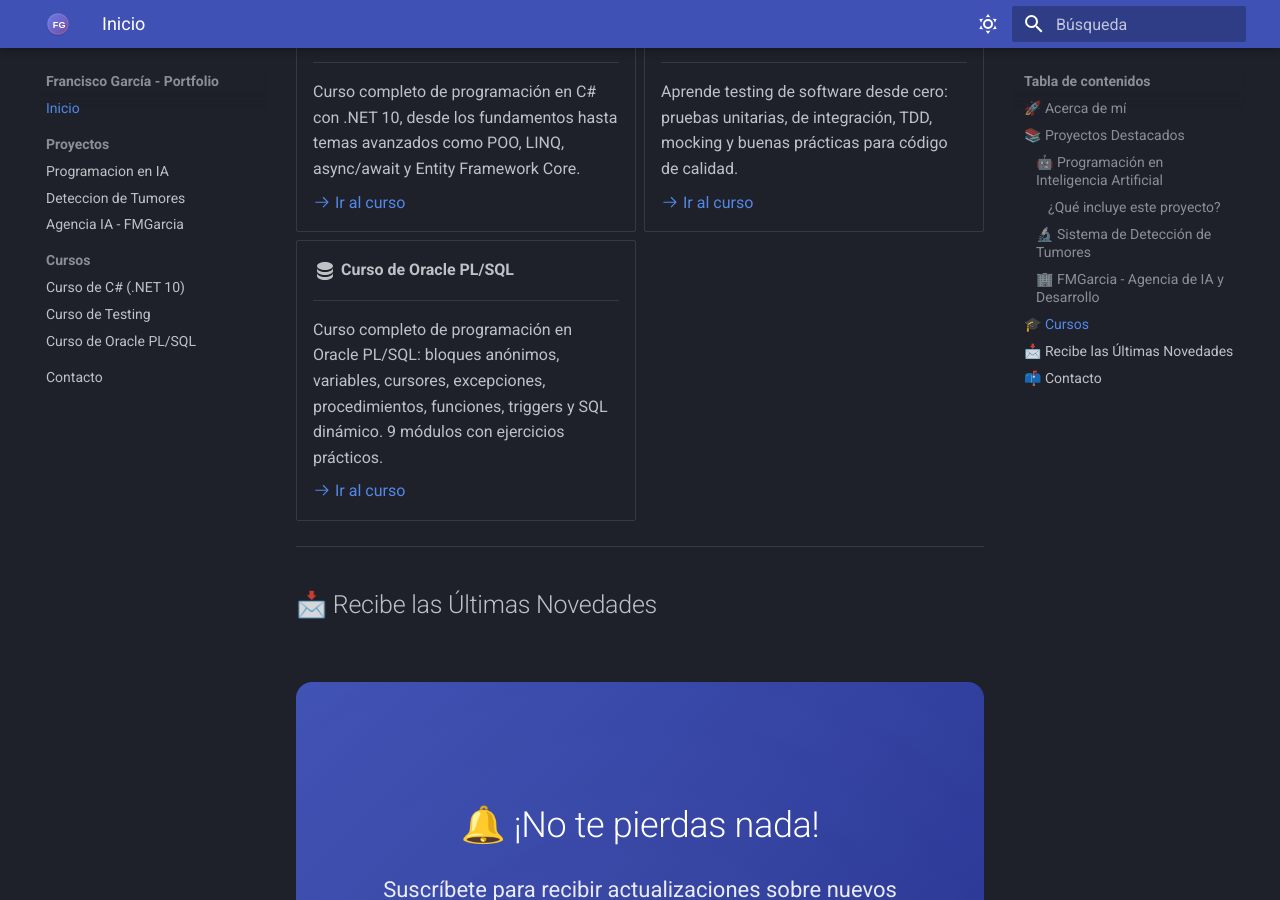
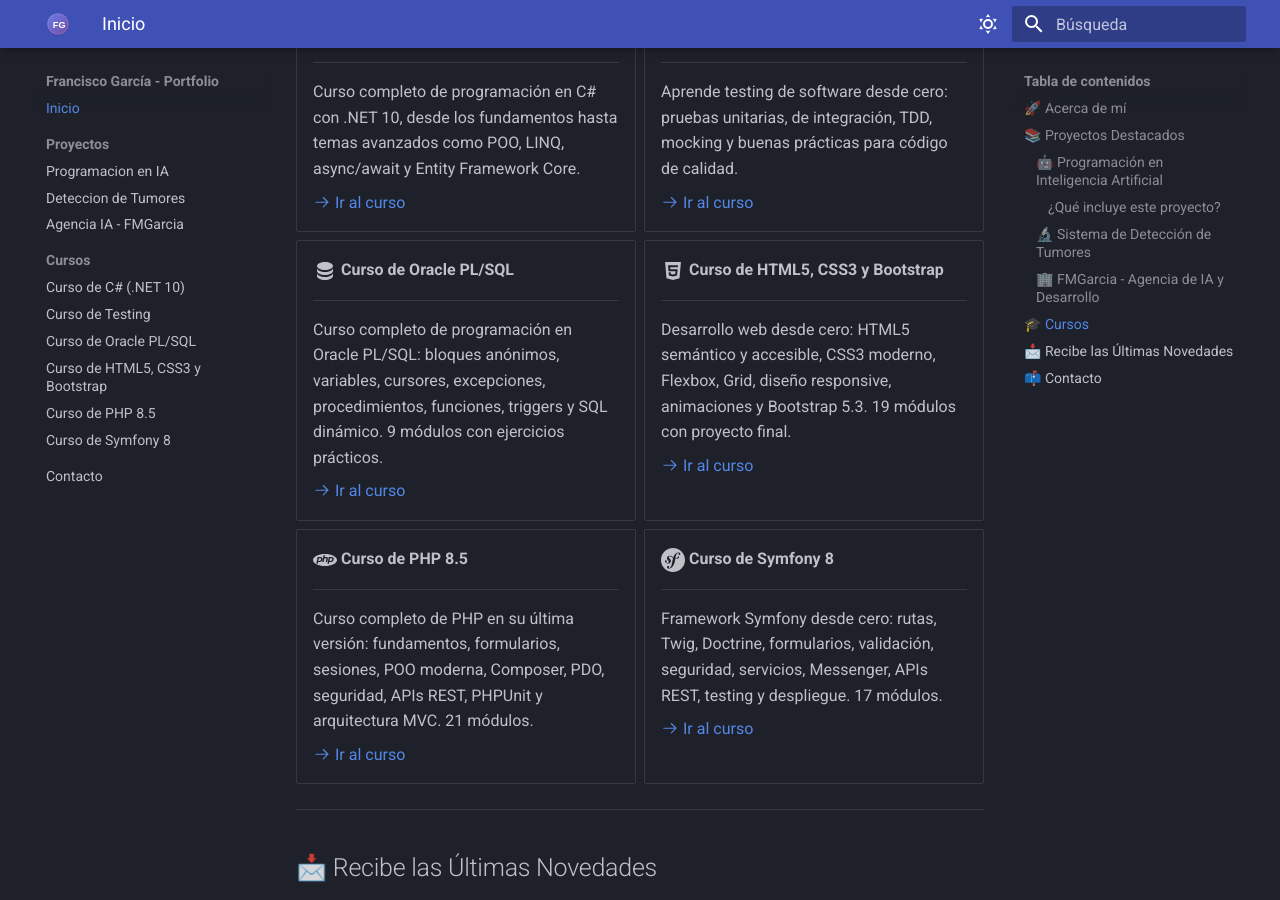
Before and after one commit to fmgarcia/fmgarcia.github.io, an MkDocs documentation site: the page built from docs/index.md, in a window 1280 px wide and 900 px high, scrolled down 2705 px. Built offline with MkDocs 1.6.1 and Material for MkDocs 9.7.7, drawn with Linux system fonts in a browser that asks for light colours; a script that is not in the unit is left out.

Commit message:
Añadir cursos de HTML5/CSS3/Bootstrap, PHP 8.5 y Symfony 8
Co-Authored-By: Claude Opus 5.5 <noreply@anthropic.com>

```diff
--- a/docs/index.md
+++ b/docs/index.md
@@ -133,6 +133,30 @@ Este sitio web sirve como **puerta de entrada** a todos mis proyectos públicos,
 
     [:octicons-arrow-right-24: Ir al curso](https://fmgarcia.github.io/CursoPLSQL/){ target="_blank" }
 
+-   :material-language-html5:{ .lg .middle } **Curso de HTML5, CSS3 y Bootstrap**
+
+    ---
+
+    Desarrollo web desde cero: HTML5 semántico y accesible, CSS3 moderno, Flexbox, Grid, diseño responsive, animaciones y Bootstrap 5.3. 19 módulos con proyecto final.
+
+    [:octicons-arrow-right-24: Ir al curso](https://fmgarcia.github.io/CursosGithubIO/CursoHTMLCSS/){ target="_blank" }
+
+-   :material-language-php:{ .lg .middle } **Curso de PHP 8.5**
+
+    ---
+
+    Curso completo de PHP en su última versión: fundamentos, formularios, sesiones, POO moderna, Composer, PDO, seguridad, APIs REST, PHPUnit y arquitectura MVC. 21 módulos.
+
+    [:octicons-arrow-right-24: Ir al curso](https://fmgarcia.github.io/CursosGithubIO/CursoPHP/){ target="_blank" }
+
+-   :simple-symfony:{ .lg .middle } **Curso de Symfony 8**
+
+    ---
+
+    Framework Symfony desde cero: rutas, Twig, Doctrine, formularios, validación, seguridad, servicios, Messenger, APIs REST, testing y despliegue. 17 módulos.
+
+    [:octicons-arrow-right-24: Ir al curso](https://fmgarcia.github.io/CursosGithubIO/CursoSymfony/){ target="_blank" }
+
 </div>
 
 ---
--- a/mkdocs.yml
+++ b/mkdocs.yml
@@ -49,6 +49,9 @@ nav:
     - Curso de C# (.NET 10): https://fmgarcia.github.io/CursoNet/
     - Curso de Testing: https://fmgarcia.github.io/CursoTesting/
     - Curso de Oracle PL/SQL: https://fmgarcia.github.io/CursoPLSQL/
+    - Curso de HTML5, CSS3 y Bootstrap: https://fmgarcia.github.io/CursosGithubIO/CursoHTMLCSS/
+    - Curso de PHP 8.5: https://fmgarcia.github.io/CursosGithubIO/CursoPHP/
+    - Curso de Symfony 8: https://fmgarcia.github.io/CursosGithubIO/CursoSymfony/
   - Contacto: contacto.md
 
 markdown_extensions:
```
